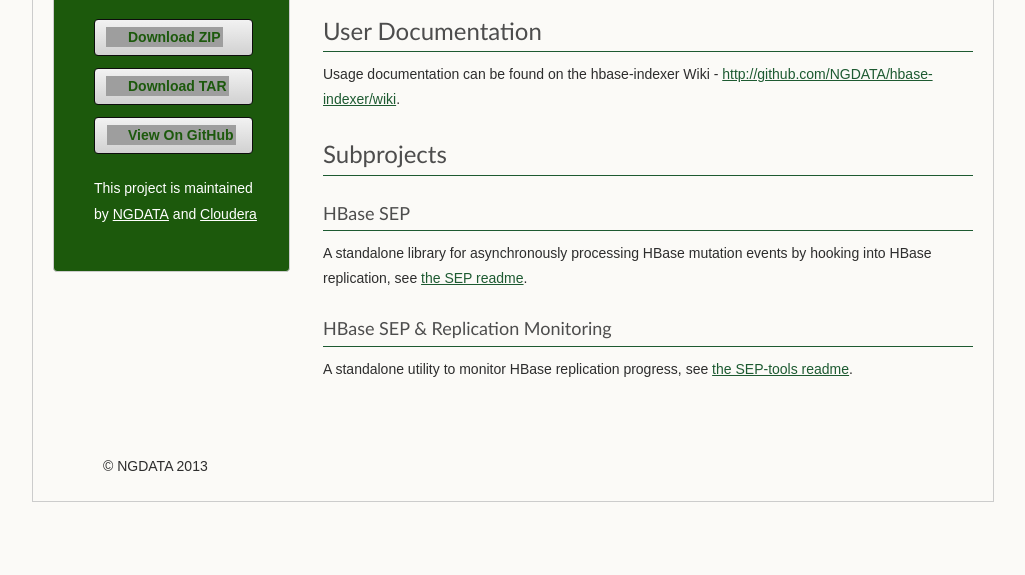
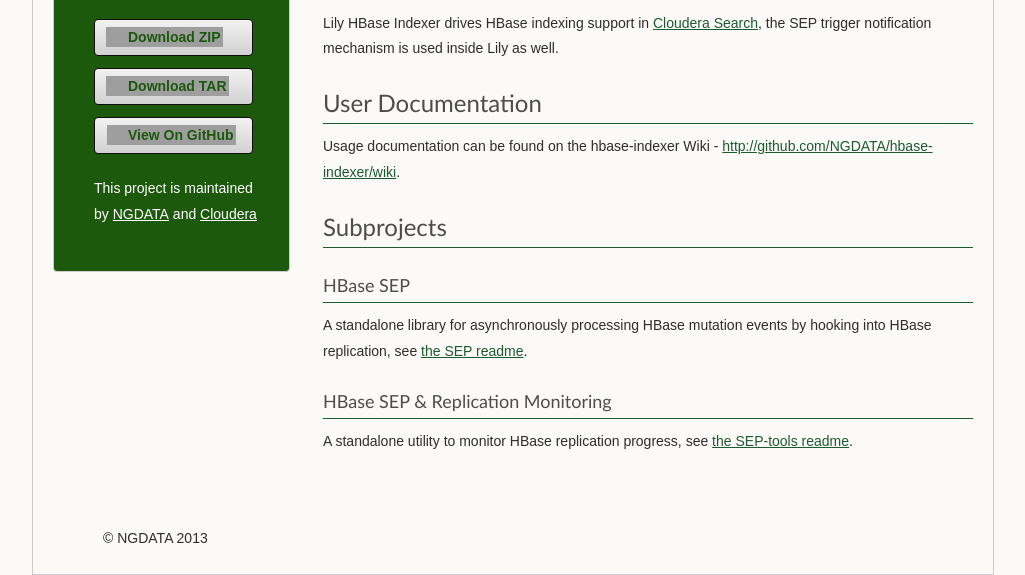
Before and after one commit to wwjiang007/hbase-indexer, a plain HTML site: page index.html in a window 1280 px wide. Shown: the part 281-856 px from the top of the page, without its empty margins (102-1127 px from the left). Before the commit the page ends 800 px from the top, so only its background shows below. Drawn offline with Linux system fonts and the light colour scheme; grey boxes are pictures that could not be loaded.

Commit message:
linklove

```diff
--- a/index.html
+++ b/index.html
@@ -39,7 +39,8 @@
 <a name="hbase-indexer" class="anchor" href="#hbase-indexer"><span class="octicon octicon-link"></span></a>Lily HBase Indexer</h1>
 
 <p>Lily HBase Indexer provides the ability to quickly and easily search for any content stored in HBase. It allows you to quickly and easily index HBase rows into Solr, without writing a line of code. It doesn't require Lily, but originates from years of experience indexing HBase as part of <a href="http://www.ngdata.com/products/lily/">Lily - the Customer Intelligence Data Management Platform from NGDATA</a>.</p>
-
+<p>Lily HBase Indexer drives HBase indexing support in <a href="http://www.cloudera.com/content/cloudera/en/products/cdh/search.html">Cloudera Search</a>,
+    the SEP trigger notification mechanism is used inside Lily as well.</p>
 <h2>
 <a name="documentation" class="anchor" href="#documentation"><span class="octicon octicon-link"></span></a>User Documentation</h2>
 
```
